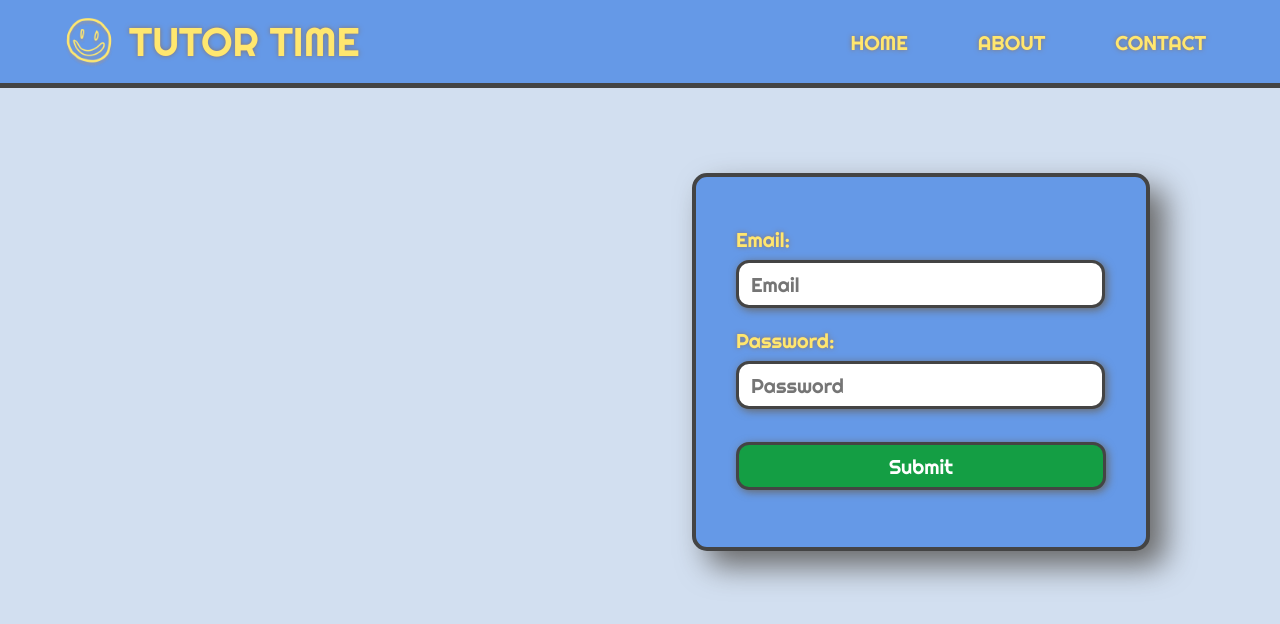
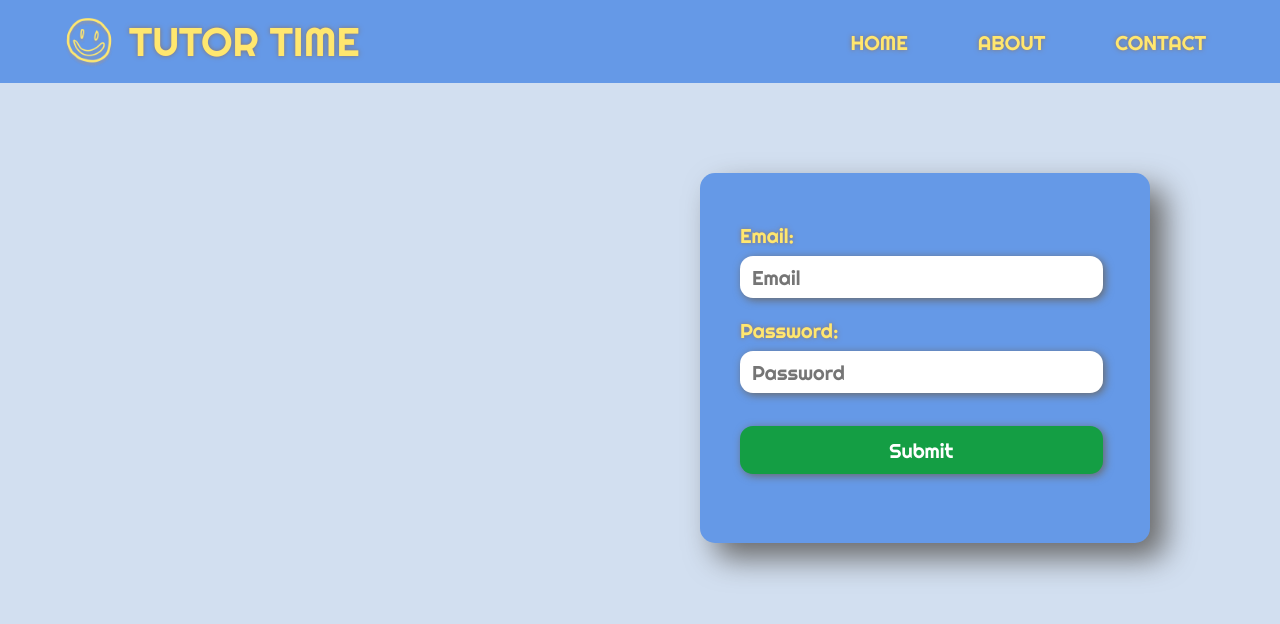
Before and after one commit to hiphoppopotamus/tutor-time, a React (Create React App) app: page / in a window 1280 px wide. Shown: the top 624 px of the page. Built offline with nearby package versions, Linux system fonts and the light colour scheme.

Commit message:
implement login box

```diff
--- a/src/css/Login.css
+++ b/src/css/Login.css
@@ -1,5 +1,4 @@
 .login-container {
-    border: 4px solid #444;
     border-radius: 15px;
     width: 450px;
     height: 270px;
@@ -28,7 +27,7 @@
     height: 40px;
     display: block;
     margin-bottom: 20px;
-    border: 3px solid #444;
+    border-style: none;
     border-radius: 13px;
     text-indent: 10px;
     font-family: "Righteous";
@@ -43,12 +42,12 @@
 }
 
 .login-form button {
-    width: 100%;
+    width: 98%;
     height: 48px;
     color: white;
     margin-top: 13px;
-    border: 3px solid #444;
     border-radius: 13px;
+    border-style: none;
     font-family: "Righteous";
     font-size: 20px;
     background-color: #149e44;
--- a/src/css/Navbar.css
+++ b/src/css/Navbar.css
@@ -2,9 +2,11 @@
     background: #6599E7;
     font-family: "Righteous";
     font-weight: 400;
-    outline: solid;
+
+    /* outline: solid;
     outline-width: 5px;
-    outline-color: #444;
+    outline-color: #444; */
+
     margin-bottom: 5px;
 }
 
```
